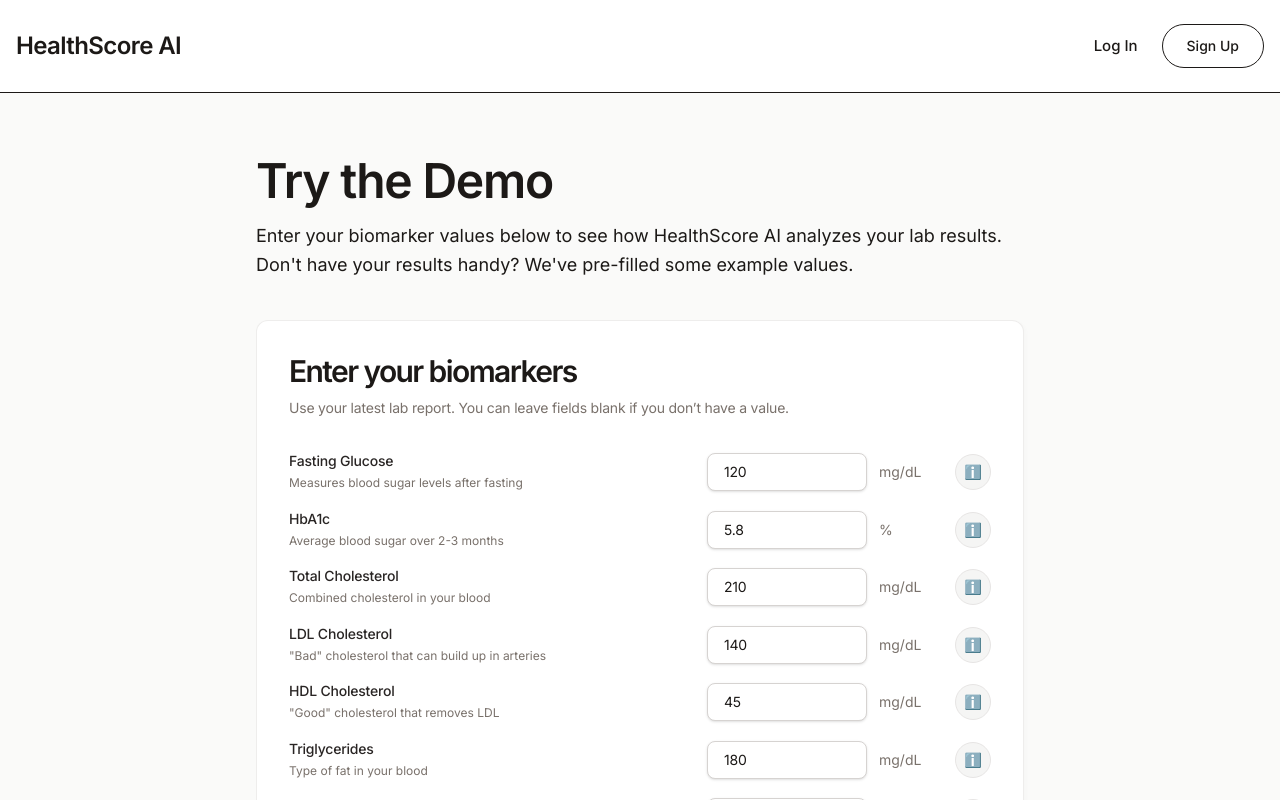
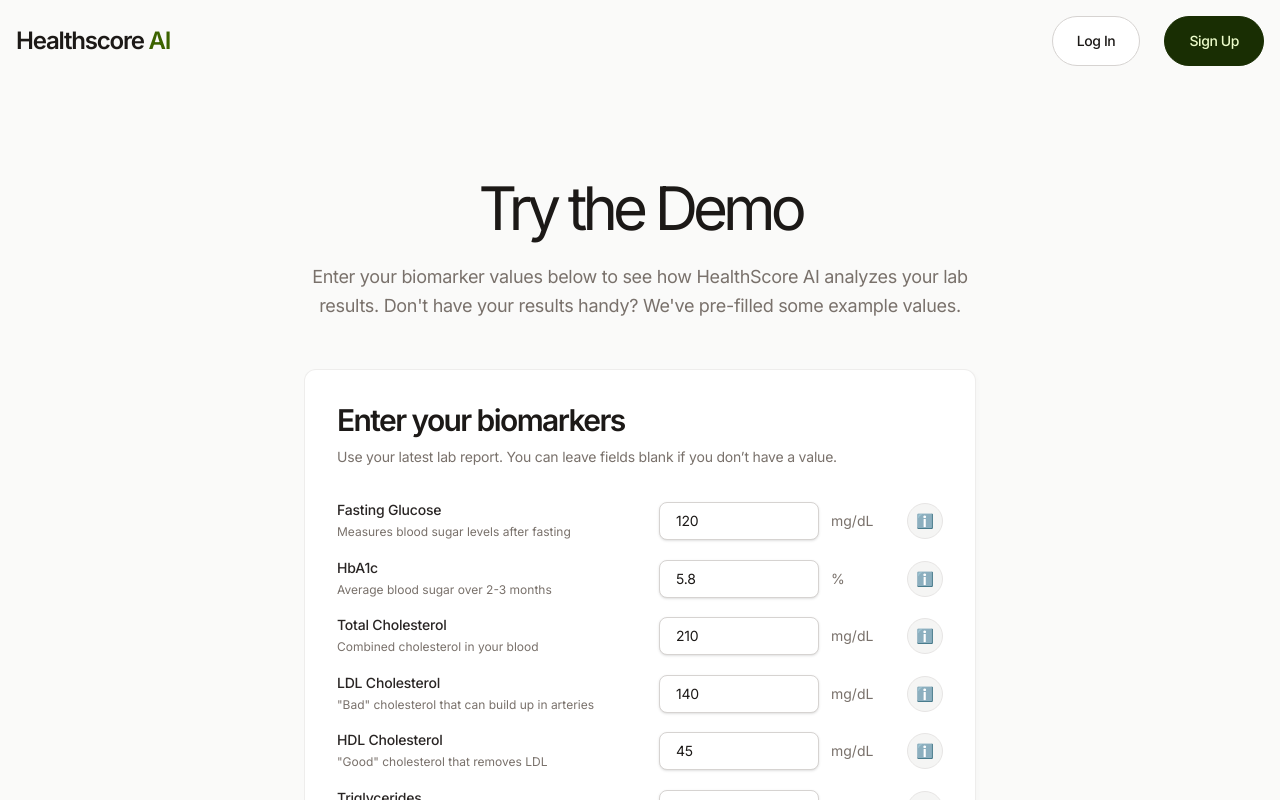
Before and after one commit to amadeuserras/healthscore-ai, a Next.js app: page /demo in a window 1280 px wide. Shown: the top 800 px of the page. Built offline with nearby package versions, Linux system fonts and the light colour scheme.

Commit message:
style: update layout and styling of DemoPage, enhance navigation with CtaLink components

```diff
--- a/app/demo/page.tsx
+++ b/app/demo/page.tsx
@@ -6,12 +6,8 @@
 import BiomarkerForm from '@/components/BiomarkerForm';
 import LoadingState from '@/components/LoadingState';
 import ResultsDashboard from '@/components/ResultsDashboard';
+import { CtaLink } from '@/components/ui';
 import Link from 'next/link';
-
-const primaryCta =
-  'inline-flex h-11 min-w-0 items-center justify-center rounded-[33px] border border-brand-lime bg-brand-ink px-6 text-sm font-medium text-brand-lime transition hover:bg-[#0a3233] focus-visible:outline focus-visible:outline-2 focus-visible:outline-offset-2 focus-visible:outline-brand-ink';
-
-const navLink = 'text-[15px] font-medium text-ink/80 transition-colors hover:text-brand-ink';
 
 export default function DemoPage() {
   const [isAnalyzing, setIsAnalyzing] = useState(false);
@@ -35,40 +31,39 @@
   };
 
   return (
-    <div className="min-h-screen bg-surface-mute">
-      <nav className="border-b border-hairline bg-white/90 backdrop-blur-sm">
-        <div className="mx-auto flex max-w-container items-center justify-between px-4 py-6">
-          <Link
-            href="/"
-            className="font-tight text-2xl font-semibold tracking-tight text-brand-ink"
-          >
-            HealthScore AI
+    <div className="h-screen flex flex-col bg-stone-50">
+      <nav>
+        <div className="mx-auto flex max-w-7xl items-center justify-between px-4 py-4">
+          <Link href="/" className="font-tight text-2xl font-semibold tracking-[-1.2px]">
+            Healthscore <span className="text-lime-800">AI</span>
           </Link>
           <div className="flex items-center gap-6">
-            <Link href="/auth/login" className={navLink}>
+            <CtaLink href="/auth/login" variant="secondary">
               Log In
-            </Link>
-            <Link href="/auth/signup" className={primaryCta}>
+            </CtaLink>
+            <CtaLink href="/auth/signup" variant="primary">
               Sign Up
-            </Link>
+            </CtaLink>
           </div>
         </div>
       </nav>
 
-      <main className="mx-auto max-w-container px-4 py-12 md:py-16">
+      <main className="mx-auto max-w-container px-4 py-20 md:py-24 flex-1">
         {!isAnalyzing && !results && (
           <>
-            <div className="mx-auto mb-10 max-w-3xl">
-              <h1 className="mb-4 font-tight text-4xl font-semibold tracking-tight text-ink md:text-5xl">
+            <div className="mx-auto max-w-4xl text-center">
+              <h2 className="mb-6 tracking-[-5px] text-4xl md:text-5xl lg:text-6xl">
                 Try the Demo
-              </h1>
-              <p className="text-lg leading-relaxed text-ink/70">
+              </h2>
+              <p className="mx-auto max-w-2xl text-lg leading-relaxed tracking-[-0.3px] text-stone-500">
                 Enter your biomarker values below to see how HealthScore AI analyzes your lab
                 results. Don&apos;t have your results handy? We&apos;ve pre-filled some example
                 values.
               </p>
             </div>
-            <BiomarkerForm onSubmit={handleAnalyze} />
+            <div className="mx-auto mt-12 max-w-3xl">
+              <BiomarkerForm onSubmit={handleAnalyze} />
+            </div>
           </>
         )}
 
```
